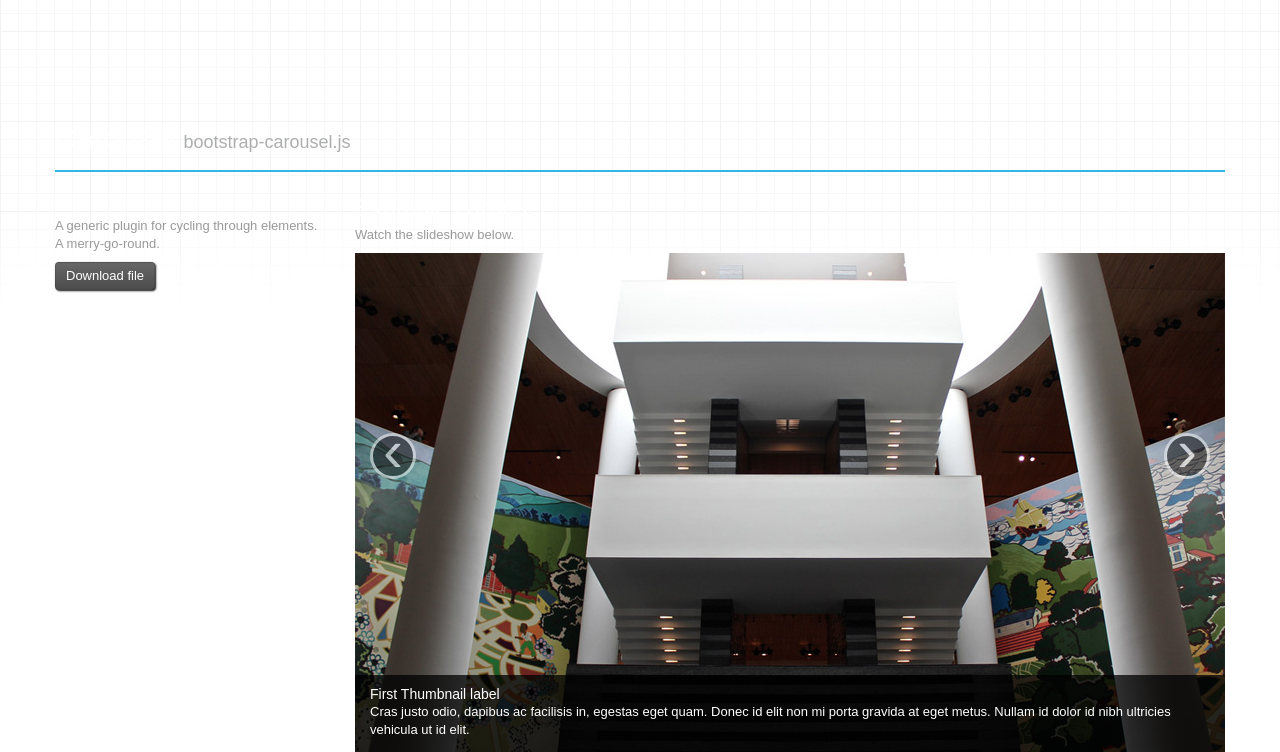
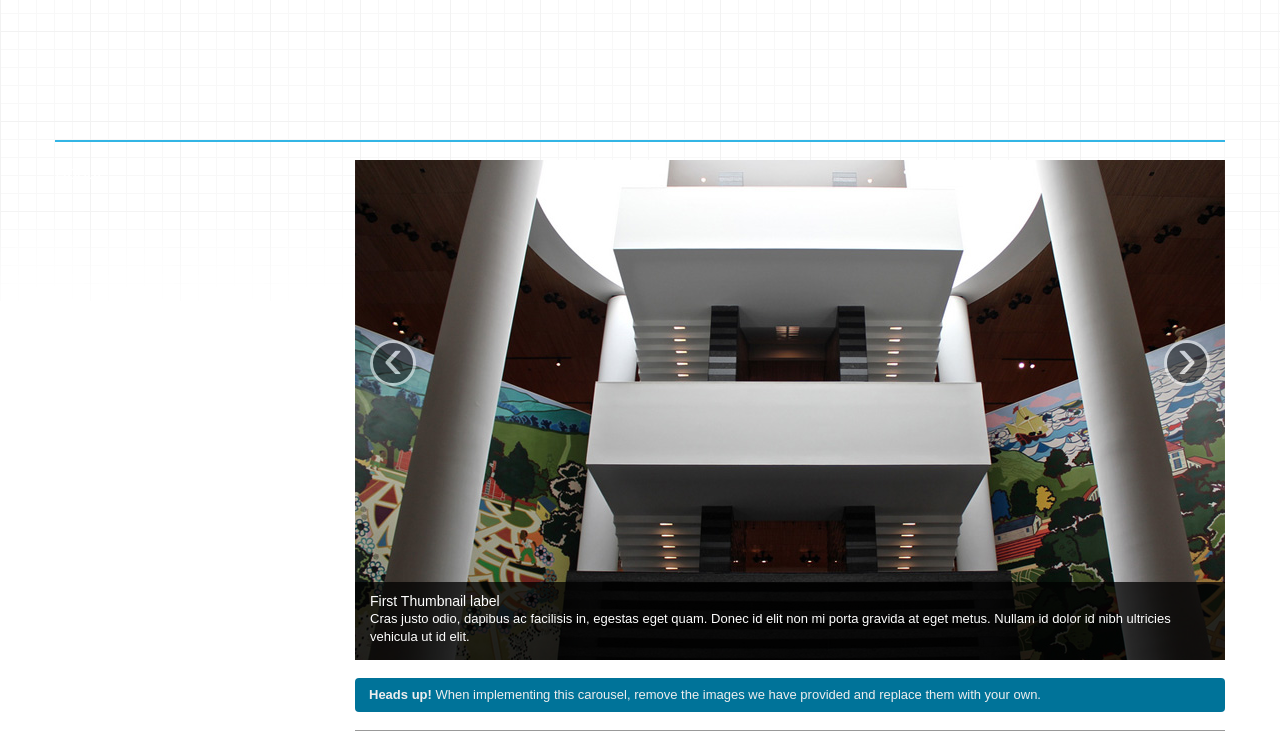
Before and after one commit to lovellfelix/labs.lovellfelix.com, a PHP site: page / in a window 1280 px wide. Shown: the part 45-797 px from the top of the page. Run offline with PHP 8.4, Linux system fonts and the light colour scheme; some libraries are stand-ins or nearby versions; some web fonts are replaced.

```diff
--- a/index.php
+++ b/index.php
@@ -79,17 +79,15 @@
     ================================================== -->
     <section id="carousel">
       <div class="page-header">
-        <h1>Carousel <small>bootstrap-carousel.js</small></h1>
+
       </div>
       <div class="row">
         <div class="span3 columns">
           <h3>About</h3>
-          <p>A generic plugin for cycling through elements. A merry-go-round.</p>
-          <a href="assets/js/bootstrap-carousel.js" target="_blank" class="btn">Download file</a>
+
+
         </div>
         <div class="span9 columns">
-          <h2>Example carousel</h2>
-          <p>Watch the slideshow below.</p>
           <div id="myCarousel" class="carousel slide">
             <div class="carousel-inner">
               <div class="item active">
```
